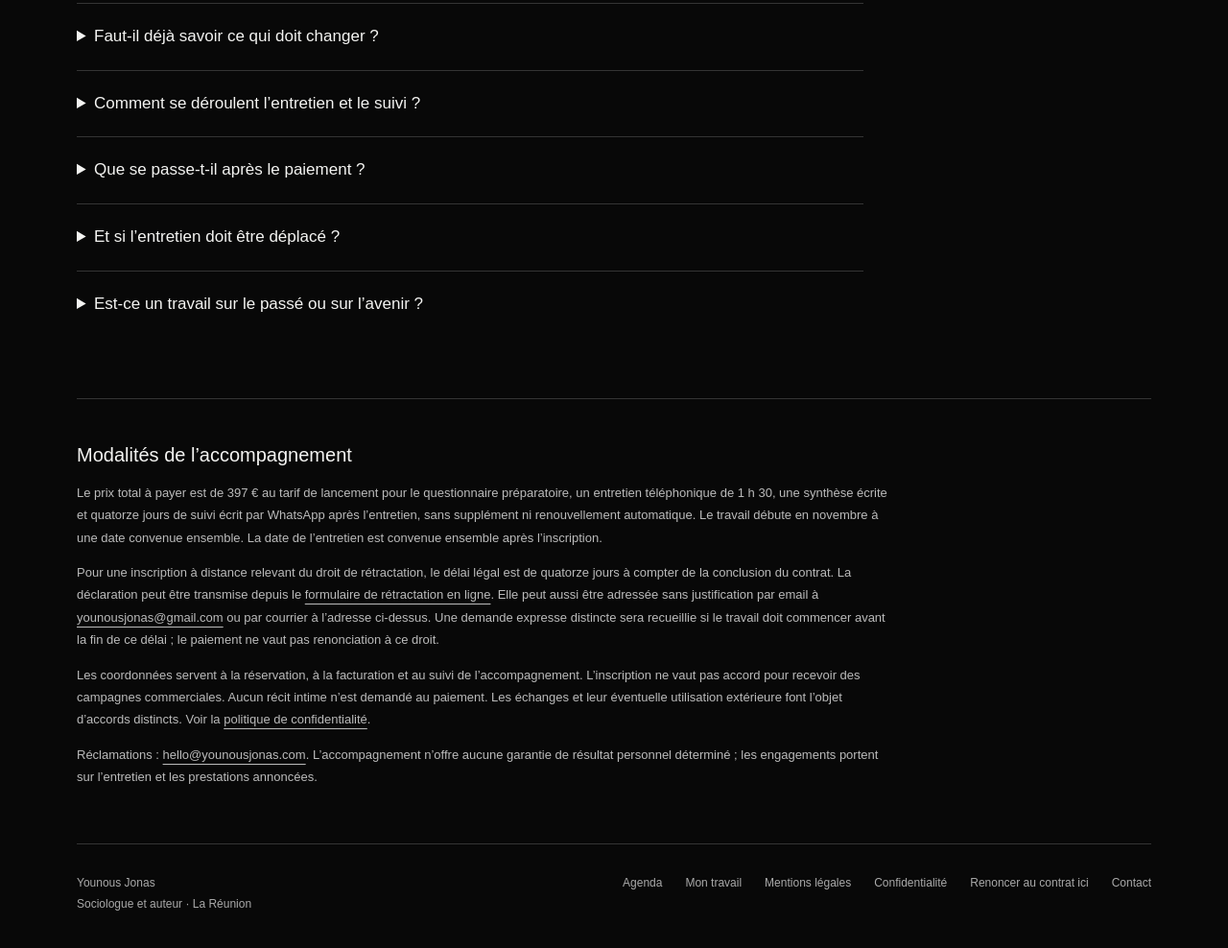
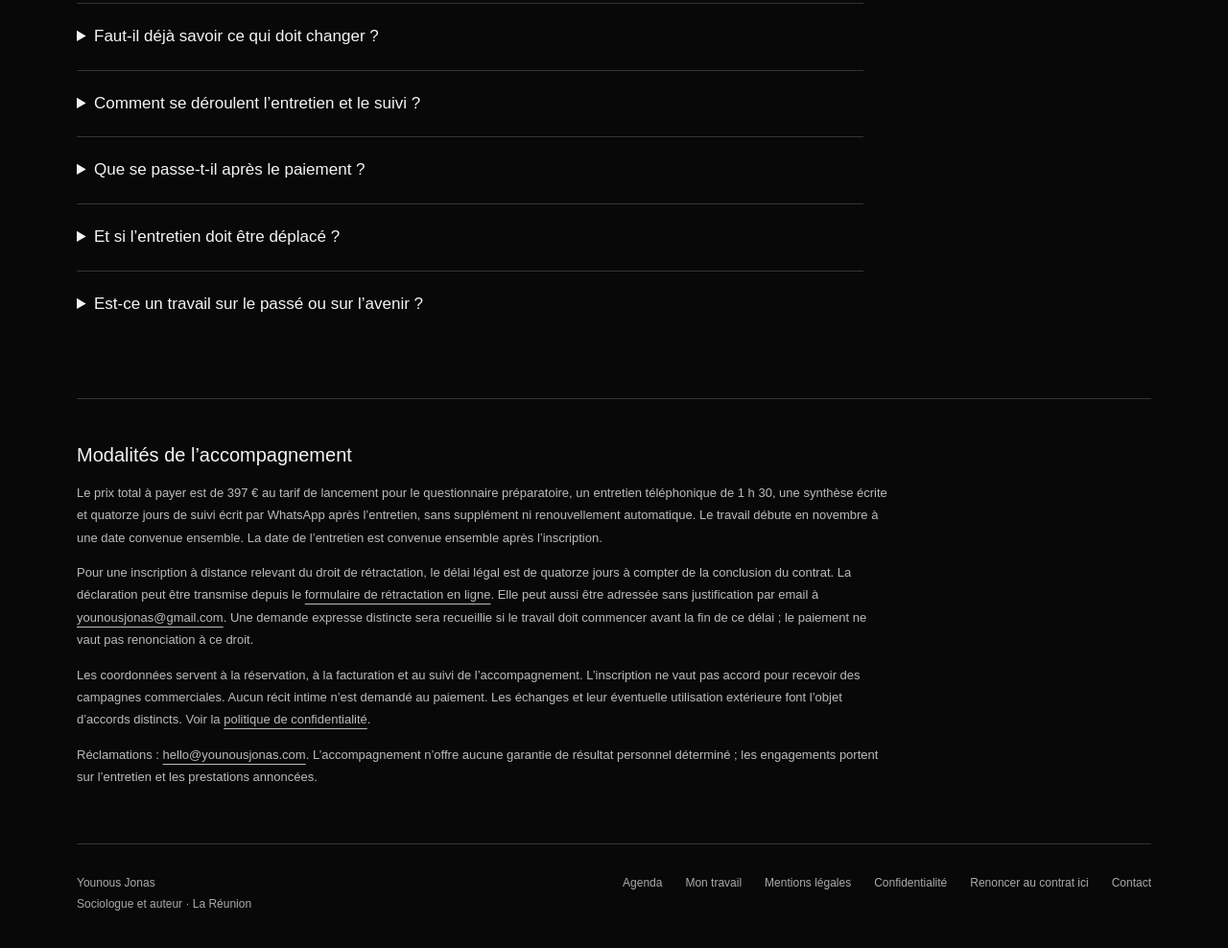
Before and after one commit to younousjonas/younousjonas-site, a website: page bilan-2026.html in a window 1280 px wide. Shown: the part 3671-4659 px from the top of the page at 96% size. Drawn offline with Linux system fonts and the light colour scheme.

Commit message:
Supprimer le renvoi à l’adresse retirée des modalités

```diff
--- a/bilan-2026.html
+++ b/bilan-2026.html
@@ -56,7 +56,7 @@
 <details><summary>Est-ce un travail sur le passé ou sur l’avenir&nbsp;?</summary><p>Le passé est regardé pour comprendre ce qui agit aujourd’hui, pas pour y rester. Les réalisations, les contraintes et les intentions sont mises en relation afin de choisir ce qui pourra prendre forme ensuite. Le bilan réalisé en novembre reste naturellement ouvert à ce qui sera vécu en décembre.</p></details></section>
 <section class="terms" id="modalites" aria-labelledby="modalites-title"><h2 id="modalites-title">Modalités de l’accompagnement</h2>
 <p>Le prix total à payer est de 397 € au tarif de lancement pour le questionnaire préparatoire, un entretien téléphonique de 1 h 30, une synthèse écrite et quatorze jours de suivi écrit par WhatsApp après l’entretien, sans supplément ni renouvellement automatique. Le travail débute en novembre à une date convenue ensemble. La date de l’entretien est convenue ensemble après l’inscription.</p>
-<p>Pour une inscription à distance relevant du droit de rétractation, le délai légal est de quatorze jours à compter de la conclusion du contrat. La déclaration peut être transmise depuis le <a href="/retractation-bilan-2026">formulaire de rétractation en ligne</a>. Elle peut aussi être adressée sans justification par email à <a href="mailto:younousjonas@gmail.com?subject=R%C3%A9tractation%20%E2%80%94%20Bilan%202026">younousjonas@gmail.com</a> ou par courrier à l’adresse ci-dessus. Une demande expresse distincte sera recueillie si le travail doit commencer avant la fin de ce délai ; le paiement ne vaut pas renonciation à ce droit.</p>
+<p>Pour une inscription à distance relevant du droit de rétractation, le délai légal est de quatorze jours à compter de la conclusion du contrat. La déclaration peut être transmise depuis le <a href="/retractation-bilan-2026">formulaire de rétractation en ligne</a>. Elle peut aussi être adressée sans justification par email à <a href="mailto:younousjonas@gmail.com?subject=R%C3%A9tractation%20%E2%80%94%20Bilan%202026">younousjonas@gmail.com</a>. Une demande expresse distincte sera recueillie si le travail doit commencer avant la fin de ce délai ; le paiement ne vaut pas renonciation à ce droit.</p>
 <p>Les coordonnées servent à la réservation, à la facturation et au suivi de l’accompagnement. L’inscription ne vaut pas accord pour recevoir des campagnes commerciales. Aucun récit intime n’est demandé au paiement. Les échanges et leur éventuelle utilisation extérieure font l’objet d’accords distincts. Voir la <a href="/confidentialite.html">politique de confidentialité</a>.</p>
 <p>Réclamations : <a href="mailto:hello@younousjonas.com">hello@younousjonas.com</a>. L’accompagnement n’offre aucune garantie de résultat personnel déterminé ; les engagements portent sur l’entretien et les prestations annoncées.</p>
 </section>
```
